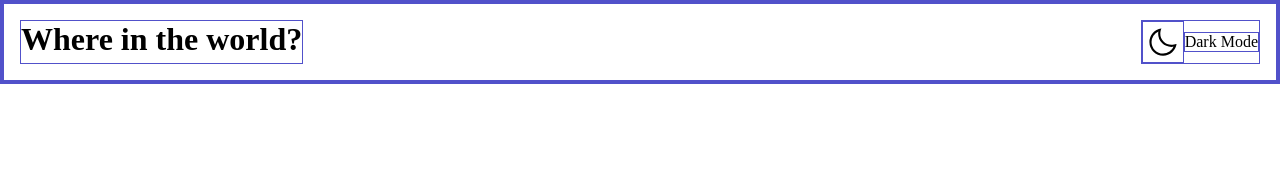
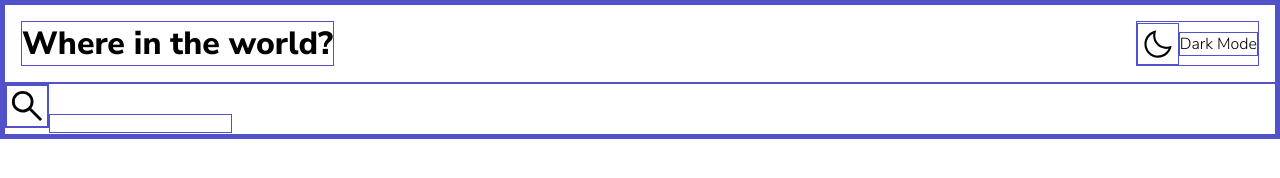
Before and after one commit to BeltserG/contries-search-with-theme-switcher, a React app: page / in a window 1280 px wide. Built offline with nearby package versions, Linux system fonts and the light colour scheme.

Commit message:
Search component

```diff
--- a/package.json
+++ b/package.json
@@ -11,6 +11,7 @@
   "author": "",
   "license": "ISC",
   "dependencies": {
+    "classnames": "^2.3.2",
     "react": "^18.2.0",
     "react-dom": "^18.2.0"
   },
--- a/src/app/App.js
+++ b/src/app/App.js
@@ -1,9 +1,23 @@
 import React from "react";
 import {Header} from "../widgets/header/Header"
+import {CountrySearch} from "/src/features/CountrySearch/CountrySearch"
 import "./styles/App.scss"
+const cn = require('classnames');
+
 function App (){
+    const [darkMode, setDarkMode] = React.useState(false);
+    let darkModeClass = darkMode ? "dark" : "";
+    function changeMode(){
+        setDarkMode(prev=>!prev);
+    }
     return (
-        <Header/>
+        <div className={cn(darkModeClass)}>
+            <Header
+                changeMode={changeMode}
+                darkMode={darkMode}
+            />
+            <CountrySearch/>
+        </div>
     )
 }
 
--- a/src/app/styles/App.scss
+++ b/src/app/styles/App.scss
@@ -1,2 +1,7 @@
 @use "/src/app/styles/Normalize.scss";
 @use "/src/app/styles/Variables" as v;
+@import url('https://fonts.googleapis.com/css2?family=Nunito+Sans:opsz,wght@6..12,300;6..12,600;6..12,800&display=swap');
+
+html{
+    font-family: v.$ff-nunito;
+}
--- a/src/app/styles/Normalize.scss
+++ b/src/app/styles/Normalize.scss
@@ -1,7 +1,6 @@
 *, *::after, *::before{
   box-sizing: border-box;
   border: 1px solid rgb(81, 81, 202);
-  text-align: center;
 }
 html,body,p,h1,h2,h3,h4,h5,h6{
   margin: 0;
@@ -14,3 +13,6 @@ img{
 table{
   border-collapse:collapse;
 }
+label{
+  display: inline-block;
+}
--- a/src/app/styles/Variables.scss
+++ b/src/app/styles/Variables.scss
@@ -0,0 +1,17 @@
+//Colors
+
+$darkBlue: hsl(209, 23%, 22%);
+$veryDarkBlueDarkMode:hsl(207, 26%, 17%);
+$veryDarkBlueLightMode:hsl(200, 15%, 8%);
+$darkGray: hsl(0, 0%, 52%);
+$veryLightGray:hsl(0, 0%, 98%);
+$white: hsl(0, 0%, 100%);
+
+//Font-size
+
+$fs-primary: 14px;
+$fs-secondary: 16px;
+
+//Font-family
+
+$ff-nunito: 'Nunito Sans', sans-serif;
--- /dev/null
+++ b/src/features/CountrySearch/CountrySearch.js
@@ -0,0 +1,16 @@
+import React from "react";
+import loupe from "./assets/search_FILL1_wght300_GRAD200_opsz40.svg"
+const cn = require("classnames");
+
+const CountrySearch = ()=>{
+    return(
+        <div className="country-search">
+            <label htmlFor="country-search" className="country-search__label">
+                <img src={loupe} className="country-search__label__img"/>
+            </label>
+            <input type="text" name="country-search" id="country-search" className="country-search__input"/>
+        </div>
+    )
+}
+
+export {CountrySearch};
--- /dev/null
+++ b/src/features/CountrySearch/styles/CountrySearch.scss
@@ -0,0 +1,12 @@
+.country-search{
+
+}
+.country-search__label{
+
+}
+.country-search__label__img{
+
+}
+.country-search__input{
+
+}
--- a/src/widgets/header/Header.js
+++ b/src/widgets/header/Header.js
@@ -1,13 +1,16 @@
 import React from "react";
-import image from "./assets/dark_mode_FILL0_wght200_GRAD200_opsz40.svg";
+import imageLightMode from "./assets/dark_mode_FILL0_wght200_GRAD200_opsz40.svg";
+import imageDarkMode from "./assets/dark_mode_FILL1_wght200_GRAD200_opsz40.svg";
 import "./styles/Header.scss";
 
-const Header = () =>{
+const Header = (props) =>{
     return(
         <header className="header">
             <h1 className="header__main-heading">Where in the world?</h1>
-            <div className="header__color-theme">
-                <img className="header__color-theme--icon" src={image}/>
+            <div className="header__color-theme" onClick={()=>props.changeMode()}>
+                <img className="header__color-theme--icon" src={
+                    props.darkMode ? imageDarkMode : imageLightMode
+                }/>
                 <div className="header__color-theme--text">Dark Mode</div>
             </div>
         </header>
--- a/src/widgets/header/styles/Header.scss
+++ b/src/widgets/header/styles/Header.scss
@@ -17,6 +17,7 @@
 .header__color-theme--icon{
 
 }
+
 .header__color-theme--text{
 
 }
```
Also changed, not shown: src/features/CountrySearch/assets/search_FILL1_wght300_GRAD200_opsz40.svg (added), src/widgets/header/assets/dark_mode_FILL1_wght200_GRAD200_opsz40.svg (added), 2 other files.
